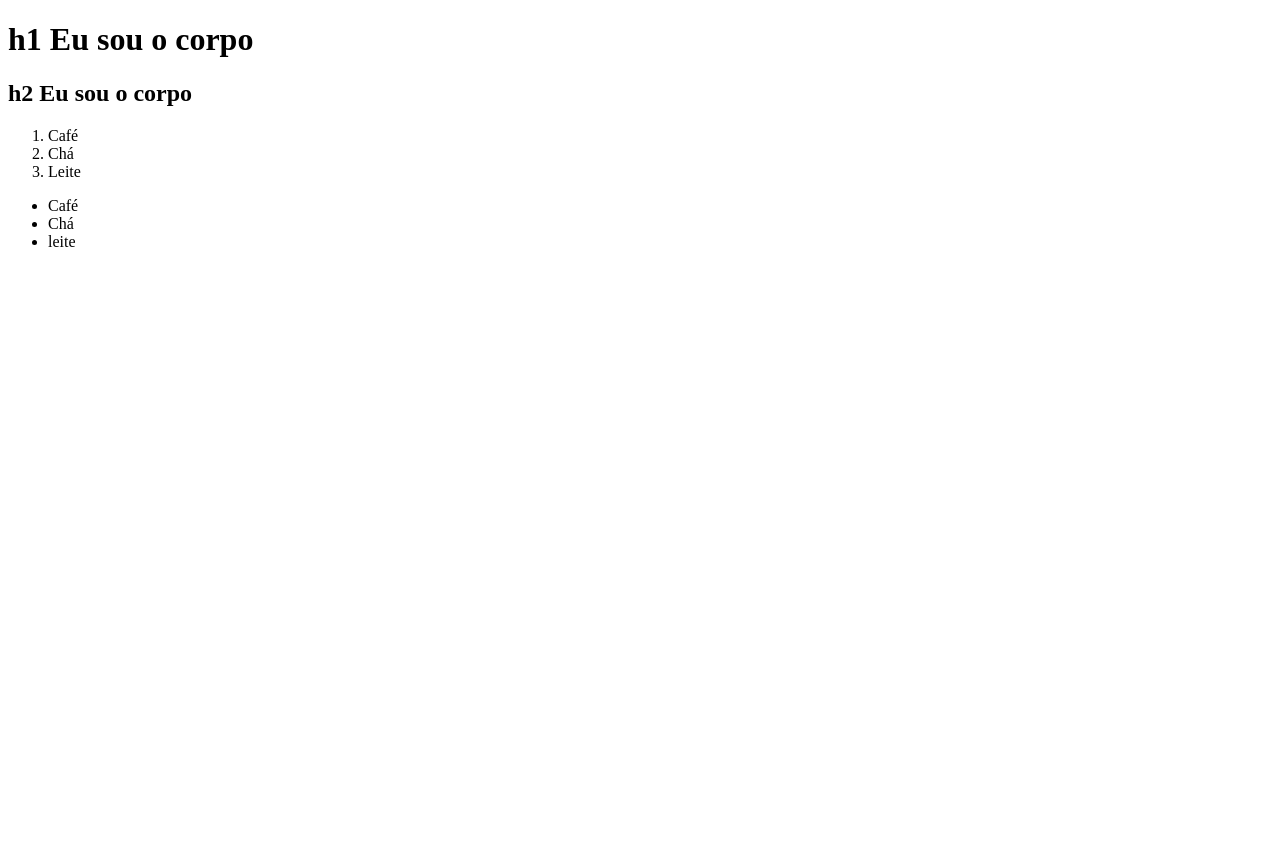
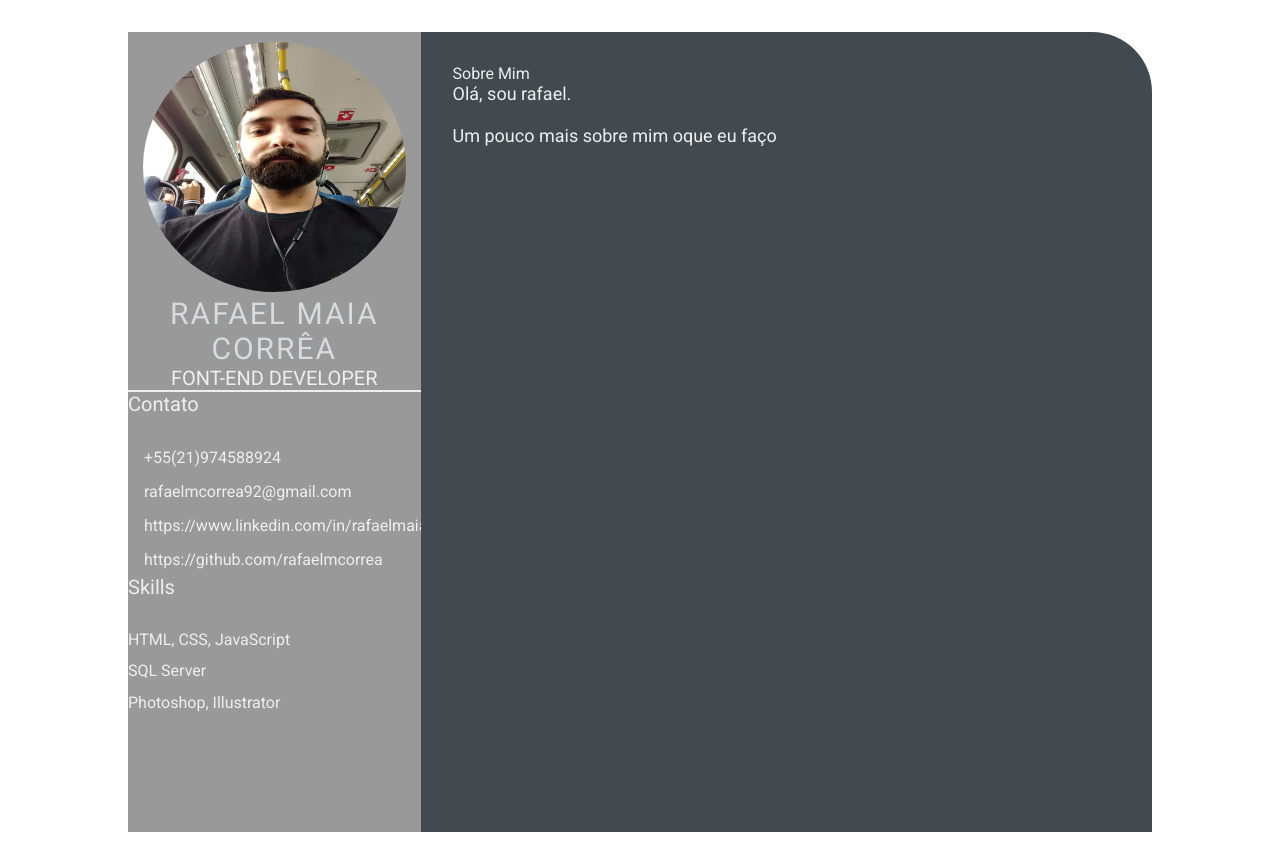
Before and after one commit to rafaelmcorrea/rafaelmcorrea.github.io, a plain HTML site: page index.html in a window 1280 px wide. Before the commit the page ends 800 px from the top, so only its background shows below. Drawn offline with Linux system fonts and the light colour scheme.

Commit message:
feature: add style.css (#2)

```diff
--- /dev/null
+++ b/assets/css/style.css
@@ -0,0 +1,107 @@
+@import url('https://fonts.googleapis.com/css2?family=Roboto:wght@400;500;700&display=swap');
+* {
+    margin: 0;
+    padding: 0;
+    box-sizing: border-box;
+    list-style: none;
+    font-family: 'Roboto', sans-serif;
+}
+
+.resume-contents {
+    min-height: 100vh;
+    width: 80%;
+    margin: 2rem auto;
+    display: grid;
+    grid-template-columns: repeat(7, 1fr);
+}
+
+.left-section {
+    grid-column: span 2;
+    height: 100%;
+    background-color: #999999;
+}
+
+.right-section {
+    grid-column: span 5;
+    height: 100%;
+    background-color: #424a50;
+    border-radius: 0px 60px 0px 0px;
+}
+
+.left-section-contents{
+    padding: 2rem 2rem;
+}
+
+.profile {
+    text-align: center;
+    width: 100%;
+    border-bottom: 2px solid #eeeeee;
+}
+
+.profile .profile-image {
+    margin-top: 10px;
+    width: 90%;
+    height: 250px;
+    border-radius: 100%;
+}
+
+.name {
+    color: #D6DBDF;
+    font-size: 30px;
+    letter-spacing: 2px;
+    text-transform: uppercase;
+}
+
+.profession {
+    color: #eeeeee;
+    font-size: 20px;
+    text-transform: uppercase;
+    text-align: center;
+}
+
+/* .contact-info { border-bottom: 2px solid #1B2631; } */
+.left-title {
+    color: #eeeeee;
+    font-size: 20px;
+}
+
+.contact-info ul {
+    padding-top: 1.5rem;
+}
+
+.contact-info ul li,
+.references ul li {
+    padding: .4rem 0;
+    color: #eeeeee;
+}
+
+.contact-info ul li i,
+.references ul li i {
+    padding-right: 1rem;
+    font-size: 18px;
+    color: #eeeeee;
+}
+
+.skills ul {
+    padding-top: 1.5rem;
+}
+.skills ul li p {
+    padding: .4rem 0;
+    color: #eeeeee;
+}
+
+.right-section-contents {
+    padding: 2rem 2rem;
+}
+
+.right-title {
+    color: #eeeeee;
+}
+
+.gap {
+    padding-bottom: 2rem;
+}
+.about-me-contents {
+    font-size: 18px;
+    color: #eeeeee;
+}
--- /dev/null
+++ b/assets/css/style2.css
@@ -0,0 +1,69 @@
+@import url('https://fonts.googleapis.com/css2?family=Roboto:wght@400;500;700&display=swap');
+*{
+    margin: 0;
+    padding: 0;
+    box-sizing: border-box;
+    list-style: none;
+    font-family: 'Roboto', sans-serif;
+}
+.resume-contents{
+    min-height: 100vh;
+    width: 80%;
+    margin: 2rem auto;
+    display: grid;
+    grid-template-columns: repeat(7, 1fr);
+}
+.left-section{
+    grid-column: span 2;
+    height: 100%;
+    background-color: #99999999;
+}
+.right-section{
+    grid-column: span 5;
+    height: 100%;
+    background-color: #424a50;
+    border-radius: 0px 60px 0px 0px;
+}
+.left-section-contents{
+    padding: 2rem 2rem;
+}
+.profile{
+    width: 100%;
+    border-bottom: 2px solid #eeeeee;
+}
+.profile .profile-image{
+    width: 100%;
+    border-radius: 100%;
+}
+.left-title{
+    color: #eeeeee;
+    font-size: 20px;
+}
+.contact-info{
+    padding-top: 1.5rem;
+}
+.contact-info ul li,
+.references ul li{
+    padding: .4rem;
+    color: #eeeeee;
+}
+.contact-info ul li i,
+.references ul li{
+    padding-right: 1rem;
+    font-size: 18px;
+    color: #eeeeee;
+}
+.skills ul{
+    padding-top: 1.5rem;
+}
+.skills ul li p{
+    padding: .4rem 0;
+    color: #eeeeee;
+}
+.gap{
+    padding-bottom: 2ren;
+}
+.about-me-contents{
+    font-size: 18px;
+    color: #eeeeee;
+}
--- a/index.html
+++ b/index.html
@@ -4,23 +4,54 @@
     <meta charset="UTF-8">
     <meta http-equiv="X-UA-Compatible" content="IE=edge">
     <meta name="viewport" content="width=device-width, initial-scale=1.0">
-    <title>Olá, eu sou a cabeça</title>
+    <link rel="stylesheet" href="./assets/css/style.css">
+    <title>Rafael Maia Corrêa - CV</title>
 </head>
 <body>
-
-    <h1>h1 Eu sou o corpo</h1>
-    <h2>h2 Eu sou o corpo</h2>
-
-    <ol>
-        <li>Café</li>
-        <li>Chá</li>
-        <li>Leite</li>
-    </ol>
-
-    <ul>
-        <li>Café</li>
-        <li>Chá</li>
-        <li>leite</li>
-    </ul>
+    <main class="resume-contents">
+        <section class="left-section">
+            <section class="left-section-content">
+                <div class="profile">
+                    <img src="./assets/img/profile-image.jpg" alt="profile Image" class="profile-image">
+                    <p class="name">Rafael Maia Corrêa</p>
+                    <p class="profession">Font-end Developer</p>
+                </div>
+                <div class="contact-info">
+                    <p class="left-title">Contato</p>
+                    <ul>
+                        <li><i class="fa fa-phone"></i>+55(21)974588924</li>
+                        <li><i class="fa fa-envelope"></i>rafaelmcorrea92@gmail.com</li>
+                        <li><i class="fa fa-linkedin"></i>https://www.linkedin.com/in/rafaelmaiacorrea/</li>
+                        <li><i class="fa fa-github"></i>https://github.com/rafaelmcorrea</li>
+                    </ul>
+                </div>
+                <div class="skills">
+                    <p class="left-title">Skills</p>
+                    <ul>
+                        <li>
+                            <p>HTML, CSS, JavaScript</p>
+                        </li>
+                        <li>
+                            <p>SQL Server</p>
+                        </li>
+                        <li>
+                            <p>Photoshop, Illustrator</p>
+                        </li>
+                    </ul>
+                </div>
+            </section>
+            </section>
+            <section class="right-section">
+                <div class="right-section-contents">
+                    <section class="about gap">
+                        <div class="right-title">Sobre Mim</div>
+                        <p class="about-me-contents">
+                            Olá, sou rafael.<br>
+                            <br>Um pouco mais sobre mim oque eu faço
+                        </p>
+                    </section>
+                </div>
+            </section>
+    </main>
 </body>
 </html>
```
Also changed, not shown: assets/img/profile-image.jpg (added), 1 other file.
